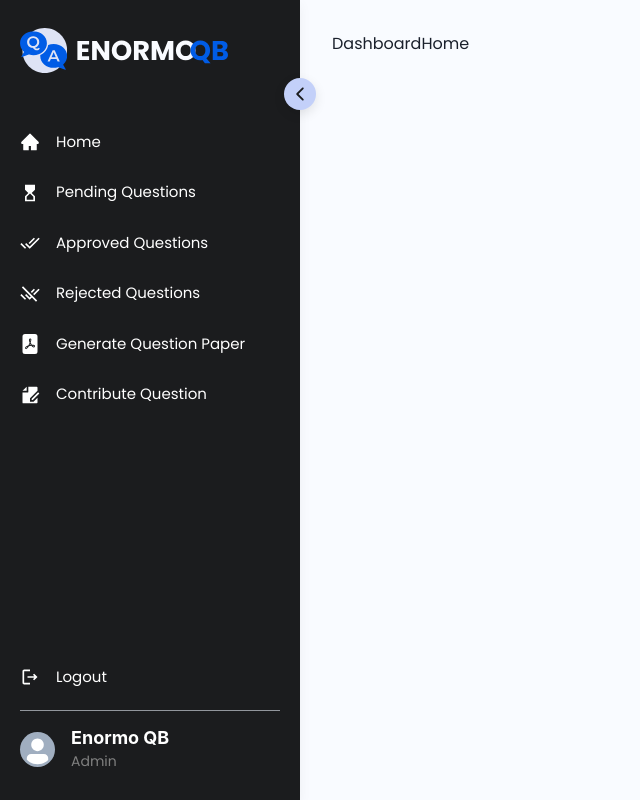
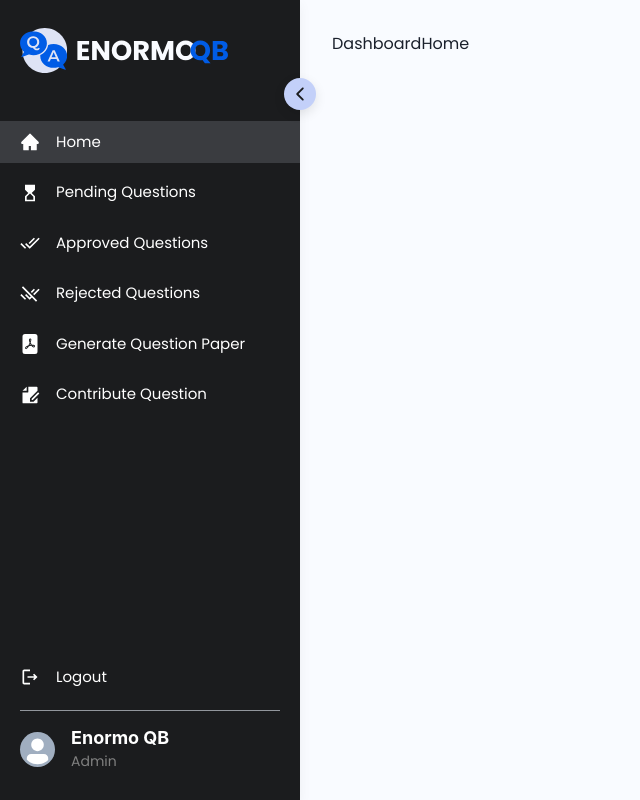
Before and after one commit to EnormoQB/EnormoQB-Frontend-v2, a React (Create React App) app: page /dashboard in a window 1280 px wide. Shown: the whole page, without its empty margins (0-640 px from the left). Built offline with nearby package versions, Linux system fonts and the light colour scheme.

Commit message:
Sidebar minor fixes and custom scrollbar

```diff
--- a/src/components/Sidebar/config.js
+++ b/src/components/Sidebar/config.js
@@ -14,25 +14,25 @@ export const navItems = [
     id: 2,
     name: 'Pending Questions',
     icon: MdOutlineHourglassTop,
-    link: 'pending',
+    link: '/pending',
   },
   {
     id: 3,
     name: 'Approved Questions',
     icon: MdOutlineDoneAll,
-    link: 'approved',
+    link: '/approved',
   },
-  { id: 4, name: 'Rejected Questions', icon: MdRemoveDone, link: 'rejected' },
+  { id: 4, name: 'Rejected Questions', icon: MdRemoveDone, link: '/rejected' },
   {
     id: 5,
     name: 'Generate Question Paper',
     icon: BsFillFilePdfFill,
-    link: 'generate',
+    link: '/generate',
   },
   {
     id: 6,
     name: 'Contribute Question',
     icon: RiFileEditFill,
-    link: 'contribute',
+    link: '/contribute',
   },
 ];
--- a/src/components/Sidebar/index.js
+++ b/src/components/Sidebar/index.js
@@ -99,9 +99,9 @@ const Sidebar = () => {
               isNavOpen={isOpen}
               icon={item.icon}
               title={item.name}
-              active={`/dashboard/${item.link}` === location.pathname}
+              active={`/dashboard${item.link}` === location.pathname}
               onClick={() => {
-                navigate(`/dashboard/${item.link}`);
+                navigate(`/dashboard${item.link}`);
               }}
             />
           ))}
--- a/src/styles/Home/index.scss
+++ b/src/styles/Home/index.scss
@@ -1,4 +1,24 @@
 @import url('https://fonts.googleapis.com/css2?family=Poppins:ital,wght@0,100;0,300;0,400;0,500;0,600;0,700;0,900;1,400&display=swap');
+
+* {
+  &::-webkit-scrollbar {
+    width: 10px;
+    height: 10px;
+  }
+  &::-webkit-scrollbar-track {
+    background: #f9fbff;
+  }
+  &::-webkit-scrollbar-thumb {
+    background: #1b1c1e;
+    border-radius: 9999px;
+  }
+  &::-webkit-scrollbar-thumb:hover {
+    background: #1b1c1ecc;
+  }
+  &::-webkit-scrollbar-corner {
+    display: none;
+  }
+}
 
 body {
   font-family: 'Poppins', sans-serif;
```
